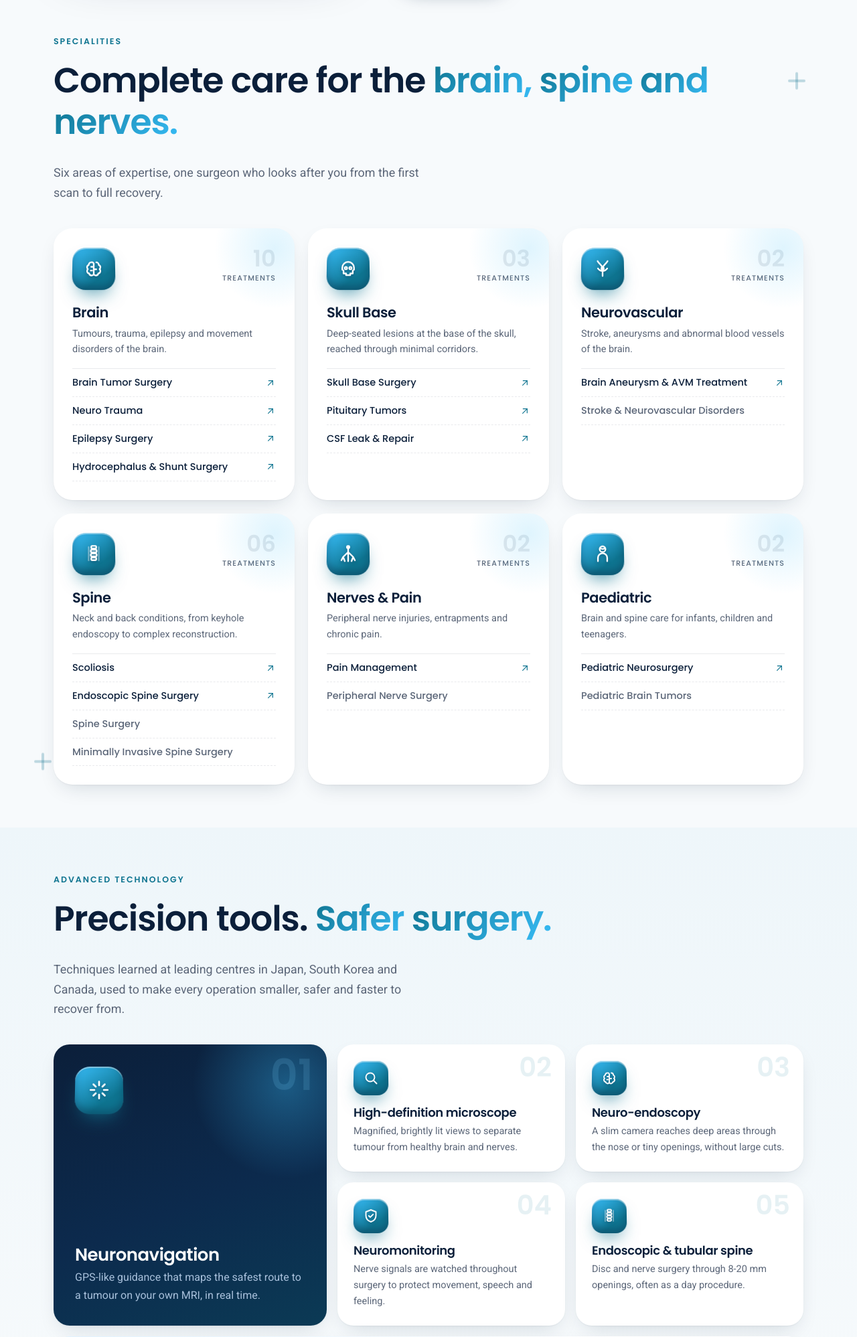
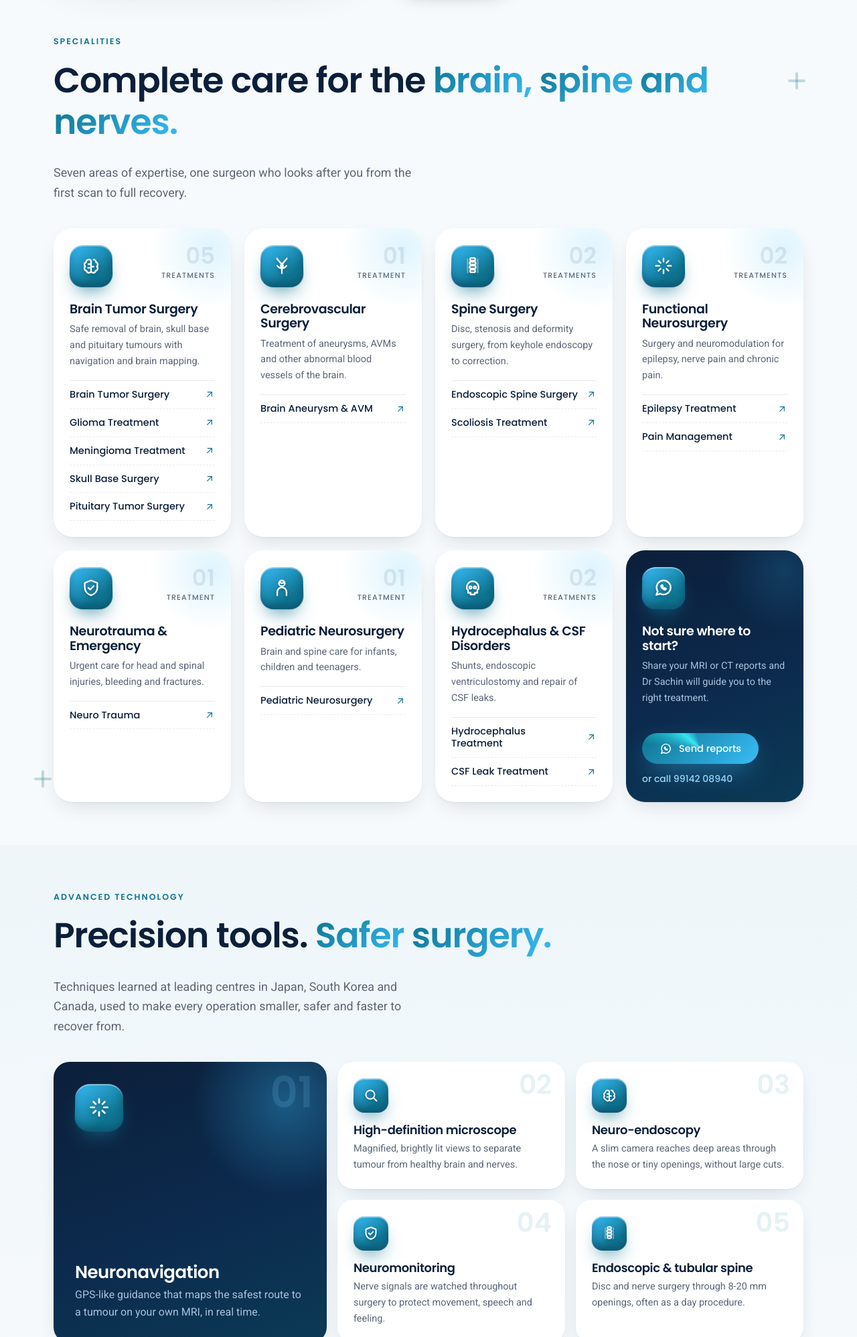
Before and after one commit to Haaps1/dr-sachin, a PHP site: page / in a window 1280 px wide. Shown: the part 1637-3634 px from the top of the page at 67% size. Run offline with PHP 8.4, Linux system fonts and the light colour scheme.

Commit message:
Home specialities: match the new treatment hierarchy
Seven speciality cards (Brain Tumor, Cerebrovascular, Spine, Functional,
Neurotrauma & Emergency, Pediatric, Hydrocephalus & CSF) linking to every
treatment page, plus a reports/second-opinion card in the last slot.

Co-Authored-By: Claude Opus 5.5 <noreply@anthropic.com>
Claude-Session: https://claude.ai/code/session_01CjDxZBdoSApAECtcDW8Nrz

```diff
--- a/assets/css/style.css
+++ b/assets/css/style.css
@@ -1291,3 +1291,16 @@ body.lock { overflow: hidden; }
 .mm-h .ico { flex: none; margin-top: -1px; }
 .mega a { white-space: normal; }
 @media (max-width: 1100px) { .mega { grid-template-columns: repeat(3, 190px); } }
+
+/* Specialities: 7 groups */
+.specs { grid-template-columns: repeat(4, 1fr); }
+.spec { padding: 24px; }
+.spec h3 { font-size: 19px; }
+@media (max-width: 1100px) { .specs { grid-template-columns: repeat(2, 1fr); } }
+@media (max-width: 600px) { .specs { grid-template-columns: 1fr; } }
+.spec-cta { display: flex; flex-direction: column; align-items: flex-start; background: var(--grad-deep); }
+.spec-cta h3 { color: #fff; }
+.spec-cta p { color: #a9c1dc; flex: 1; }
+.spec-cta .btn { margin-top: 20px; --bh: 46px; font-size: 14.5px; }
+.spec-call { margin-top: 12px; font: 500 14px var(--head); color: #9fd8ff; }
+.spec-call:hover { color: #fff; }
--- a/index.html
+++ b/index.html
@@ -92,20 +92,22 @@
   <i class="deco plus p1"></i><i class="deco plus p2"></i>
   <div class="wrap">
     <div class="head-row"><div><span class="eyebrow">Specialities</span><h2 class="h2" data-split>Complete care for the <em>brain, spine and nerves.</em></h2></div>
-    <p class="lead" data-reveal="focus">Six areas of expertise, one surgeon who looks after you from the first scan to full recovery.</p></div>
+    <p class="lead" data-reveal="focus">Seven areas of expertise, one surgeon who looks after you from the first scan to full recovery.</p></div>
     <div class="specs" data-stagger><article class="spec" data-tilt data-reveal="flip"><span class="glare"></span>
-      <div class="spec-top"><span class="ic3d"><svg class="ico" aria-hidden="true"><use href="assets/img/icons.svg#i-brain"/></svg></span><span class="spec-n">10<small>treatments</small></span></div>
-      <h3>Brain</h3><p>Tumours, trauma, epilepsy and movement disorders of the brain.</p><ul><li><a href="treatments/brain-tumor-surgery.html">Brain Tumor Surgery<svg class="ico" aria-hidden="true"><use href="assets/img/icons.svg#i-arrow-ur"/></svg></a></li><li><a href="treatments/neuro-trauma.html">Neuro Trauma<svg class="ico" aria-hidden="true"><use href="assets/img/icons.svg#i-arrow-ur"/></svg></a></li><li><a href="treatments/epilepsy-surgery.html">Epilepsy Surgery<svg class="ico" aria-hidden="true"><use href="assets/img/icons.svg#i-arrow-ur"/></svg></a></li><li><a href="treatments/hydrocephalus-shunt-surgery.html">Hydrocephalus & Shunt Surgery<svg class="ico" aria-hidden="true"><use href="assets/img/icons.svg#i-arrow-ur"/></svg></a></li></ul></article><article class="spec" data-tilt data-reveal="flip"><span class="glare"></span>
-      <div class="spec-top"><span class="ic3d"><svg class="ico" aria-hidden="true"><use href="assets/img/icons.svg#i-skullbase"/></svg></span><span class="spec-n">03<small>treatments</small></span></div>
-      <h3>Skull Base</h3><p>Deep-seated lesions at the base of the skull, reached through minimal corridors.</p><ul><li><a href="treatments/skull-base-surgery.html">Skull Base Surgery<svg class="ico" aria-hidden="true"><use href="assets/img/icons.svg#i-arrow-ur"/></svg></a></li><li><a href="treatments/pituitary-tumors.html">Pituitary Tumors<svg class="ico" aria-hidden="true"><use href="assets/img/icons.svg#i-arrow-ur"/></svg></a></li><li><a href="treatments/csf-leak-repair.html">CSF Leak & Repair<svg class="ico" aria-hidden="true"><use href="assets/img/icons.svg#i-arrow-ur"/></svg></a></li></ul></article><article class="spec" data-tilt data-reveal="flip"><span class="glare"></span>
-      <div class="spec-top"><span class="ic3d"><svg class="ico" aria-hidden="true"><use href="assets/img/icons.svg#i-vessel"/></svg></span><span class="spec-n">02<small>treatments</small></span></div>
-      <h3>Neurovascular</h3><p>Stroke, aneurysms and abnormal blood vessels of the brain.</p><ul><li><a href="treatments/brain-aneurysm-avm.html">Brain Aneurysm & AVM Treatment<svg class="ico" aria-hidden="true"><use href="assets/img/icons.svg#i-arrow-ur"/></svg></a></li><li><span>Stroke & Neurovascular Disorders</span></li></ul></article><article class="spec" data-tilt data-reveal="flip"><span class="glare"></span>
-      <div class="spec-top"><span class="ic3d"><svg class="ico" aria-hidden="true"><use href="assets/img/icons.svg#i-spine"/></svg></span><span class="spec-n">06<small>treatments</small></span></div>
-      <h3>Spine</h3><p>Neck and back conditions, from keyhole endoscopy to complex reconstruction.</p><ul><li><a href="treatments/scoliosis.html">Scoliosis<svg class="ico" aria-hidden="true"><use href="assets/img/icons.svg#i-arrow-ur"/></svg></a></li><li><a href="treatments/endoscopic-spine-surgery.html">Endoscopic Spine Surgery<svg class="ico" aria-hidden="true"><use href="assets/img/icons.svg#i-arrow-ur"/></svg></a></li><li><span>Spine Surgery</span></li><li><span>Minimally Invasive Spine Surgery</span></li></ul></article><article class="spec" data-tilt data-reveal="flip"><span class="glare"></span>
-      <div class="spec-top"><span class="ic3d"><svg class="ico" aria-hidden="true"><use href="assets/img/icons.svg#i-nerve"/></svg></span><span class="spec-n">02<small>treatments</small></span></div>
-      <h3>Nerves & Pain</h3><p>Peripheral nerve injuries, entrapments and chronic pain.</p><ul><li><a href="treatments/pain-management.html">Pain Management<svg class="ico" aria-hidden="true"><use href="assets/img/icons.svg#i-arrow-ur"/></svg></a></li><li><span>Peripheral Nerve Surgery</span></li></ul></article><article class="spec" data-tilt data-reveal="flip"><span class="glare"></span>
-      <div class="spec-top"><span class="ic3d"><svg class="ico" aria-hidden="true"><use href="assets/img/icons.svg#i-child"/></svg></span><span class="spec-n">02<small>treatments</small></span></div>
-      <h3>Paediatric</h3><p>Brain and spine care for infants, children and teenagers.</p><ul><li><a href="treatments/pediatric-neurosurgery.html">Pediatric Neurosurgery<svg class="ico" aria-hidden="true"><use href="assets/img/icons.svg#i-arrow-ur"/></svg></a></li><li><span>Pediatric Brain Tumors</span></li></ul></article></div>
+      <div class="spec-top"><span class="ic3d"><svg class="ico" aria-hidden="true"><use href="assets/img/icons.svg#i-brain"/></svg></span><span class="spec-n">05<small>treatments</small></span></div>
+      <h3>Brain Tumor Surgery</h3><p>Safe removal of brain, skull base and pituitary tumours with navigation and brain mapping.</p><ul><li><a href="treatments/brain-tumor-surgery.html">Brain Tumor Surgery<svg class="ico" aria-hidden="true"><use href="assets/img/icons.svg#i-arrow-ur"/></svg></a></li><li><a href="treatments/gliomas.html">Glioma Treatment<svg class="ico" aria-hidden="true"><use href="assets/img/icons.svg#i-arrow-ur"/></svg></a></li><li><a href="treatments/meningiomas.html">Meningioma Treatment<svg class="ico" aria-hidden="true"><use href="assets/img/icons.svg#i-arrow-ur"/></svg></a></li><li><a href="treatments/skull-base-surgery.html">Skull Base Surgery<svg class="ico" aria-hidden="true"><use href="assets/img/icons.svg#i-arrow-ur"/></svg></a></li><li><a href="treatments/pituitary-tumors.html">Pituitary Tumor Surgery<svg class="ico" aria-hidden="true"><use href="assets/img/icons.svg#i-arrow-ur"/></svg></a></li></ul></article><article class="spec" data-tilt data-reveal="flip"><span class="glare"></span>
+      <div class="spec-top"><span class="ic3d"><svg class="ico" aria-hidden="true"><use href="assets/img/icons.svg#i-vessel"/></svg></span><span class="spec-n">01<small>treatment</small></span></div>
+      <h3>Cerebrovascular Surgery</h3><p>Treatment of aneurysms, AVMs and other abnormal blood vessels of the brain.</p><ul><li><a href="treatments/brain-aneurysm-avm.html">Brain Aneurysm &amp; AVM<svg class="ico" aria-hidden="true"><use href="assets/img/icons.svg#i-arrow-ur"/></svg></a></li></ul></article><article class="spec" data-tilt data-reveal="flip"><span class="glare"></span>
+      <div class="spec-top"><span class="ic3d"><svg class="ico" aria-hidden="true"><use href="assets/img/icons.svg#i-spine"/></svg></span><span class="spec-n">02<small>treatments</small></span></div>
+      <h3>Spine Surgery</h3><p>Disc, stenosis and deformity surgery, from keyhole endoscopy to correction.</p><ul><li><a href="treatments/endoscopic-spine-surgery.html">Endoscopic Spine Surgery<svg class="ico" aria-hidden="true"><use href="assets/img/icons.svg#i-arrow-ur"/></svg></a></li><li><a href="treatments/scoliosis.html">Scoliosis Treatment<svg class="ico" aria-hidden="true"><use href="assets/img/icons.svg#i-arrow-ur"/></svg></a></li></ul></article><article class="spec" data-tilt data-reveal="flip"><span class="glare"></span>
+      <div class="spec-top"><span class="ic3d"><svg class="ico" aria-hidden="true"><use href="assets/img/icons.svg#i-spark"/></svg></span><span class="spec-n">02<small>treatments</small></span></div>
+      <h3>Functional Neurosurgery</h3><p>Surgery and neuromodulation for epilepsy, nerve pain and chronic pain.</p><ul><li><a href="treatments/epilepsy-surgery.html">Epilepsy Treatment<svg class="ico" aria-hidden="true"><use href="assets/img/icons.svg#i-arrow-ur"/></svg></a></li><li><a href="treatments/pain-management.html">Pain Management<svg class="ico" aria-hidden="true"><use href="assets/img/icons.svg#i-arrow-ur"/></svg></a></li></ul></article><article class="spec" data-tilt data-reveal="flip"><span class="glare"></span>
+      <div class="spec-top"><span class="ic3d"><svg class="ico" aria-hidden="true"><use href="assets/img/icons.svg#i-shield"/></svg></span><span class="spec-n">01<small>treatment</small></span></div>
+      <h3>Neurotrauma &amp; Emergency</h3><p>Urgent care for head and spinal injuries, bleeding and fractures.</p><ul><li><a href="treatments/neuro-trauma.html">Neuro Trauma<svg class="ico" aria-hidden="true"><use href="assets/img/icons.svg#i-arrow-ur"/></svg></a></li></ul></article><article class="spec" data-tilt data-reveal="flip"><span class="glare"></span>
+      <div class="spec-top"><span class="ic3d"><svg class="ico" aria-hidden="true"><use href="assets/img/icons.svg#i-child"/></svg></span><span class="spec-n">01<small>treatment</small></span></div>
+      <h3>Pediatric Neurosurgery</h3><p>Brain and spine care for infants, children and teenagers.</p><ul><li><a href="treatments/pediatric-neurosurgery.html">Pediatric Neurosurgery<svg class="ico" aria-hidden="true"><use href="assets/img/icons.svg#i-arrow-ur"/></svg></a></li></ul></article><article class="spec" data-tilt data-reveal="flip"><span class="glare"></span>
+      <div class="spec-top"><span class="ic3d"><svg class="ico" aria-hidden="true"><use href="assets/img/icons.svg#i-skullbase"/></svg></span><span class="spec-n">02<small>treatments</small></span></div>
+      <h3>Hydrocephalus &amp; CSF Disorders</h3><p>Shunts, endoscopic ventriculostomy and repair of CSF leaks.</p><ul><li><a href="treatments/hydrocephalus-shunt-surgery.html">Hydrocephalus Treatment<svg class="ico" aria-hidden="true"><use href="assets/img/icons.svg#i-arrow-ur"/></svg></a></li><li><a href="treatments/csf-leak-repair.html">CSF Leak Treatment<svg class="ico" aria-hidden="true"><use href="assets/img/icons.svg#i-arrow-ur"/></svg></a></li></ul></article><article class="spec spec-cta" data-reveal="flip"><span class="ic3d"><svg class="ico" aria-hidden="true"><use href="assets/img/icons.svg#i-chat"/></svg></span><h3>Not sure where to start?</h3><p>Share your MRI or CT reports and Dr Sachin will guide you to the right treatment.</p><a class="btn btn--glow" href="https://wa.me/919914208940" data-wa="Hello Dr Sachin, I would like an opinion on my reports." target="_blank" rel="noopener"><svg class="ico" aria-hidden="true"><use href="assets/img/icons.svg#i-chat"/></svg>Send reports</a><a class="spec-call" href="tel:+919914208940" data-phone>or call 99142 08940</a></article></div>
   </div>
 </section>
 <section class="section soft tech-sec">
```
